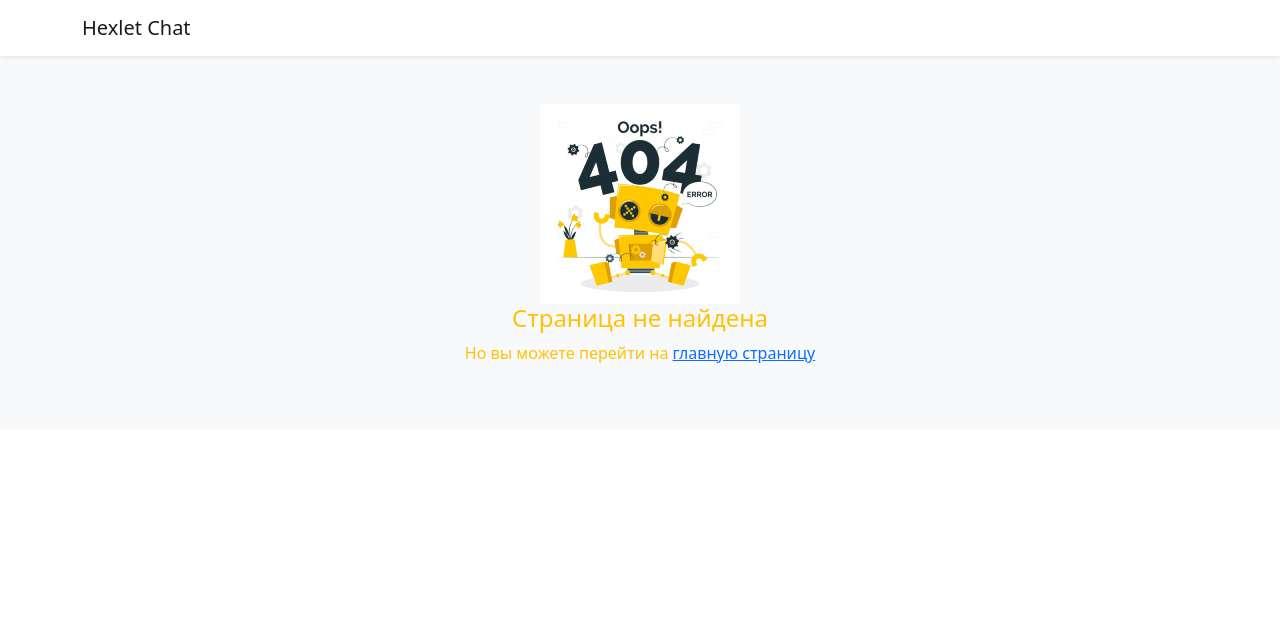
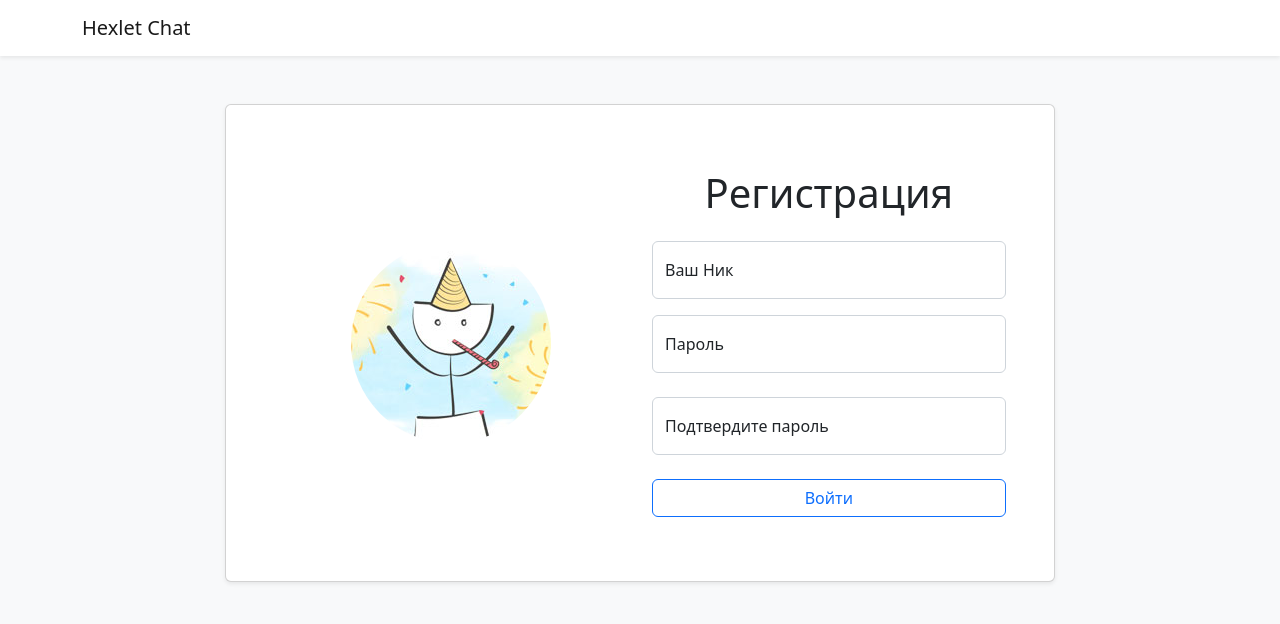
Before and after one commit to ivan-fedoroff/frontend-project-lvl4, a React (Create React App) app in the folder frontend/: page /signup in a window 1280 px wide. Shown: the top 624 px of the page. Built offline with nearby package versions, Linux system fonts and the light colour scheme; no server answers.

Commit message:
add signup form

```diff
--- a/frontend/src/App.js
+++ b/frontend/src/App.js
@@ -7,6 +7,7 @@ import AuthContext from './Components/AuthContext';
 import NotFound from './Components/NotFound';
 import MainPage from './Components/MainPage';
 import AuthPage from './Components/AuthPage';
+import RegPage from './Components/RegPage';
 import Layout from './Components/Layout';
 
 const AuthProvider = ({ children }) => {
@@ -14,7 +15,8 @@ const AuthProvider = ({ children }) => {
 
   const logIn = () => setLoggedIn(true);
   const logOut = () => {
-    localStorage.removeItem('userId');
+    localStorage.removeItem('username');
+    localStorage.removeItem('token');
     setLoggedIn(false);
   };
 
@@ -34,6 +36,7 @@ const App = () => (
             <Route index element={<MainPage />} />
             <Route path="*" element={<NotFound />} />
             <Route path="/login" element={<AuthPage />} />
+            <Route path="/signup" element={<RegPage />} />
           </Route>
         </Routes>
       </div>
--- a/frontend/src/Components/AuthForm.jsx
+++ b/frontend/src/Components/AuthForm.jsx
@@ -44,6 +44,7 @@ const AuthForm = () => {
       }
     },
   });
+
   return (
     <Form className="col-12 col-md-6 mt-3 mt-mb-0" onSubmit={formik.handleSubmit}>
       <h1 className="text-center mb-4">Войти</h1>
--- a/frontend/src/Components/AuthPage.jsx
+++ b/frontend/src/Components/AuthPage.jsx
@@ -20,7 +20,7 @@ const AuthPage = () => (
             <Card.Footer className="p-4">
               <div className="text-center">
                 <span>Нет аккаунта? </span>
-                <Link to="/sighup">Регистрация</Link>
+                <Link to="/signup">Регистрация</Link>
               </div>
             </Card.Footer>
           </Card>
--- a/frontend/src/Components/Layout.jsx
+++ b/frontend/src/Components/Layout.jsx
@@ -1,15 +1,30 @@
-import { Link, Outlet } from 'react-router-dom';
+/* eslint-disable functional/no-expression-statements */
 
-const Layout = () => (
+import React from 'react';
+import { Link, Outlet, useNavigate } from 'react-router-dom';
+import { Button } from 'react-bootstrap';
+import useAuth from './useAuth';
+
+const Layout = () => {
+  const auth = useAuth();
+  const navigate = useNavigate();
+
+  const handleClick = () => {
+    auth.logOut();
+    navigate('/login');
+  };
+
+  return (
     <div className="d-flex flex-column h-100">
       <nav className="shadow-sm navbar navbar-expand-lg navbar-light bg-white">
         <div className="container">
           <Link className="navbar-brand" to="/">Hexlet Chat</Link>
+          {auth.loggedIn ? <Button variant="primary" onClick={handleClick}>Выйти</Button> : null}
         </div>
       </nav>
       <Outlet />
     </div>
-
   );
+};
 
 export default Layout;
--- a/frontend/src/Components/MessageForm.jsx
+++ b/frontend/src/Components/MessageForm.jsx
@@ -1,9 +1,9 @@
 /* eslint-disable functional/no-expression-statements,
 functional/no-conditional-statements, consistent-return */
 
-import React, { useState } from 'react';
+import React, { useState, useRef, useEffect } from 'react';
 import { useFormik } from 'formik';
-import { Form } from 'react-bootstrap';
+import { Form, InputGroup } from 'react-bootstrap';
 
 import socket from '../utils/socket';
 
@@ -11,6 +11,11 @@ const MessageForm = ({ curChannelId }) => {
   const [btnBlocked, setBlocked] = useState(false);
   const [error, setError] = useState(false);
   const username = localStorage.getItem('username');
+
+  const inputRef = useRef();
+  useEffect(() => {
+    inputRef.current.focus();
+  }, []);
 
   const formik = useFormik({
     initialValues: {
@@ -36,16 +41,17 @@ const MessageForm = ({ curChannelId }) => {
         noValidate
         onSubmit={formik.handleSubmit}
       >
-        <Form.Group>
+        <InputGroup>
           <Form.Control
             className="border-0 p-0 ps-2"
             name="body"
             aria-label="Новое сообщение"
             placeholder="Введите сообщение..."
+            ref={inputRef}
             onChange={formik.handleChange}
             value={formik.values.body}
           />
-          <button className="p-o text-primary btn btn-group-vertical" type="submit" disabled={formik.values.body === '' || btnBlocked}>
+          <button className="btn btn-group-vertical" type="submit" disabled={formik.values.body === '' || btnBlocked}>
             <svg xmlns="http://www.w3.org/2000/svg" viewBox="0 0 16 16" width="20" height="20" fill="currentColor">
               <path
                 fillRule="evenodd"
@@ -55,7 +61,7 @@ const MessageForm = ({ curChannelId }) => {
             <span className="visually-hidden">Отправить</span>
           </button>
           {error ? <div className="text-danger">Проблемы с сетью, попробуйте позже</div> : null}
-        </Form.Group>
+        </InputGroup>
       </Form>
     </div>
   );
--- /dev/null
+++ b/frontend/src/Components/RegForm.jsx
@@ -0,0 +1,123 @@
+/* eslint-disable functional/no-expression-statements,
+functional/no-conditional-statements, consistent-return */
+
+import axios from 'axios';
+import React, { useState } from 'react';
+import { useNavigate } from 'react-router-dom';
+import { useFormik } from 'formik';
+import * as Yup from 'yup';
+import { Button, Form, FloatingLabel } from 'react-bootstrap';
+import routes from '../utils/routes';
+import useAuth from './useAuth';
+
+const regSchema = Yup.object().shape({
+  username: Yup.string()
+    .required()
+    .min(3, 'От трех до 20 символов')
+    .max(20, 'От трех до 20 символов'),
+  password: Yup.string()
+    .required()
+    .min(6, 'Не менее 6 символов'),
+  confirmPassword: Yup.mixed()
+    .required()
+    .oneOf([Yup.ref('password'), null], 'Пароли должны совпадать'),
+});
+
+const RegForm = () => {
+  const [networkError, setNetworkError] = useState(false);
+  const auth = useAuth();
+  const navigate = useNavigate();
+
+  const formik = useFormik({
+    initialValues: {
+      username: '',
+      password: '',
+      confirmPassword: '',
+    },
+    validationSchema: regSchema,
+    onSubmit: async (values) => {
+      const { username, password } = values;
+      try {
+        const path = routes.createPath();
+        const body = { username, password };
+        const response = await axios.post(path, body, {
+          headers: {
+            'Content-Type': 'application/json',
+          },
+        });
+        const { token } = response.data;
+        localStorage.setItem('token', token);
+        localStorage.setItem('username', username);
+        navigate('/');
+        auth.logIn();
+      } catch (e) {
+        console.log(e);
+        if (e.response.status === 409) {
+          formik.errors.username = 'Такой пользователь уже существует';
+          formik.touched.username = true;
+        } else {
+          setNetworkError(e.message);
+        }
+      }
+    },
+  });
+
+  return (
+    <Form className="col-12 col-md-6 mt-3 mt-mb-0" onSubmit={formik.handleSubmit}>
+      <h1 className="text-center mb-4">Регистрация</h1>
+      <FloatingLabel
+        controlId="username"
+        label="Ваш Ник"
+        className="mb-3"
+      >
+        <Form.Control
+          type="text"
+          placeholder="Ваш Ник"
+          required
+          isInvalid={formik.touched.username && formik.errors.username}
+          onBlur={formik.handleBlur}
+          onChange={formik.handleChange}
+          value={formik.values.username}
+        />
+        <Form.Control.Feedback tooltip type="invalid">{formik.errors.username}</Form.Control.Feedback>
+      </FloatingLabel>
+
+      <FloatingLabel
+        controlId="password"
+        label="Пароль"
+        className="mb-4"
+      >
+        <Form.Control
+          type="password"
+          placeholder="Пароль"
+          required
+          isInvalid={formik.touched.password && formik.errors.password}
+          onBlur={formik.handleBlur}
+          onChange={formik.handleChange}
+          value={formik.values.password}
+        />
+        <Form.Control.Feedback tooltip type="invalid">{formik.errors.password}</Form.Control.Feedback>
+      </FloatingLabel>
+      <FloatingLabel
+        controlId="confirmPassword"
+        label="Подтвердите пароль"
+        className="mb-4"
+      >
+        <Form.Control
+          type="password"
+          placeholder="Подтвердите пароль"
+          required
+          isInvalid={formik.touched.confirmPassword && formik.errors.confirmPassword}
+          onBlur={formik.handleBlur}
+          onChange={formik.handleChange}
+          value={formik.values.confirmPassword}
+        />
+        <Form.Control.Feedback tooltip type="invalid">{formik.errors.confirmPassword}</Form.Control.Feedback>
+      </FloatingLabel>
+      {networkError ? <div>{networkError}</div> : null}
+      <Button variant="outline-primary" className="w-100 mb-3" type="submit">Войти</Button>
+    </Form>
+  );
+};
+
+export default RegForm;
--- /dev/null
+++ b/frontend/src/Components/RegPage.jsx
@@ -0,0 +1,29 @@
+import { Outlet } from 'react-router-dom';
+import {
+  Container, Row, Col, Card,
+} from 'react-bootstrap';
+import regLogo from '../images/regPageLogo.jpg';
+import RegForm from './RegForm';
+
+const RegPage = () => (
+  <>
+    <Container fluid className="h-100 py-5">
+      <Row className="justify-content-center align-content-center h-100">
+        <Col className="col-12" md="8" xxl="6">
+          <Card className="shadow-sm">
+            <Card.Body className="row p-5">
+              <Col md="6" className="col-12 d-flex align-items-center justify-content-center">
+                <img className="rounded-circle" src={regLogo} alt="Зарегистрироваться" />
+              </Col>
+              <RegForm />
+            </Card.Body>
+          </Card>
+        </Col>
+      </Row>
+    </Container>
+    <Outlet />
+  </>
+
+);
+
+export default RegPage;
--- a/frontend/src/utils/routes.js
+++ b/frontend/src/utils/routes.js
@@ -3,5 +3,5 @@ const apiPath = '/api/v1';
 export default {
   loginPath: () => [apiPath, 'login'].join('/'),
   dataPath: () => [apiPath, 'data'].join('/'),
-  createPath: () => [apiPath, 'sighUp'].join('/'),
+  createPath: () => [apiPath, 'signup'].join('/'),
 };
```
Also changed, not shown: frontend/src/images/regPageLogo.jpg (added). Lines whose indentation alone changed are shown as unchanged.
